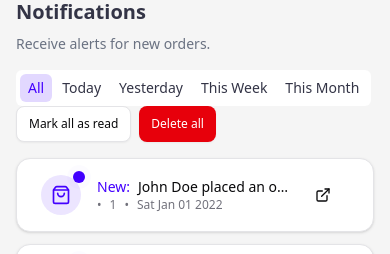
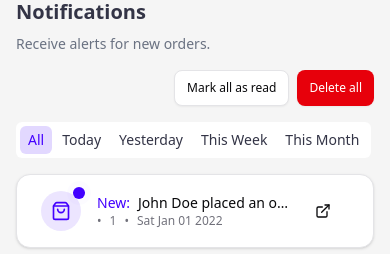
Before and after one commit to devronaktanwar/digidine-business, a Next.js app: page /dashboard/notifications in a window 390 px wide. Shown: the part 571-825 px from the top of the page. Built offline with nearby package versions, Linux system fonts and the light colour scheme.

Commit message:
fix : notification action ui

```diff
--- a/components/notifications/ActionContainer.tsx
+++ b/components/notifications/ActionContainer.tsx
@@ -14,7 +14,7 @@ const ActionContainer = () => {
   });
   return (
     <>
-      <div className="flex justify-between items-center flex-wrap">
+      <div className="flex justify-between lg:items-center flex-col-reverse gap-4 lg:gap-2 lg:flex-row">
         <div className="flex w-fit p-1 bg-white rounded-sm gap-0.5 md:gap-2">
           {tabs.map((tab) => {
             return (
```
